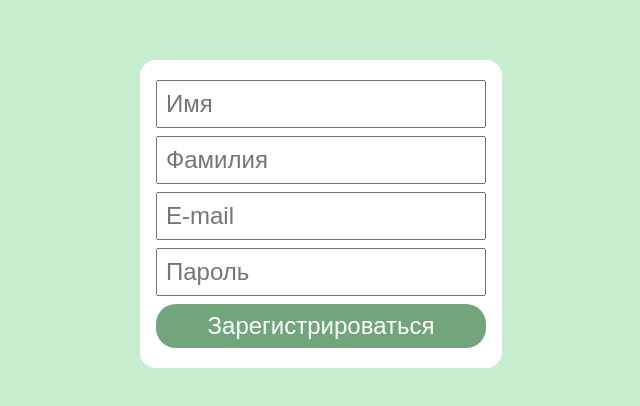
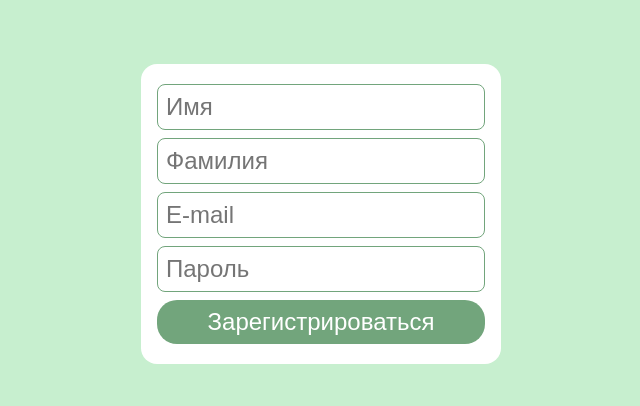
Before and after one commit to LovelyLost/Introduction-to-the-profession, a plain HTML site: page 1_laboratory_work/website/index.html in a window 1280 px wide. Shown: the part 194-600 px from the top of the page, 319-959 px from the left. Drawn offline with Linux system fonts and the light colour scheme.

Commit message:
Update styles.css

```diff
--- a/1_laboratory_work/website/styles.css
+++ b/1_laboratory_work/website/styles.css
@@ -36,4 +36,7 @@ input {
   font-size: 24px;
   margin: 4px 0;
   padding: 8px;
+  border-radius: 8px;
+  border: 1px solid #72a57c;
+  font-weight: 200;
 }
```
